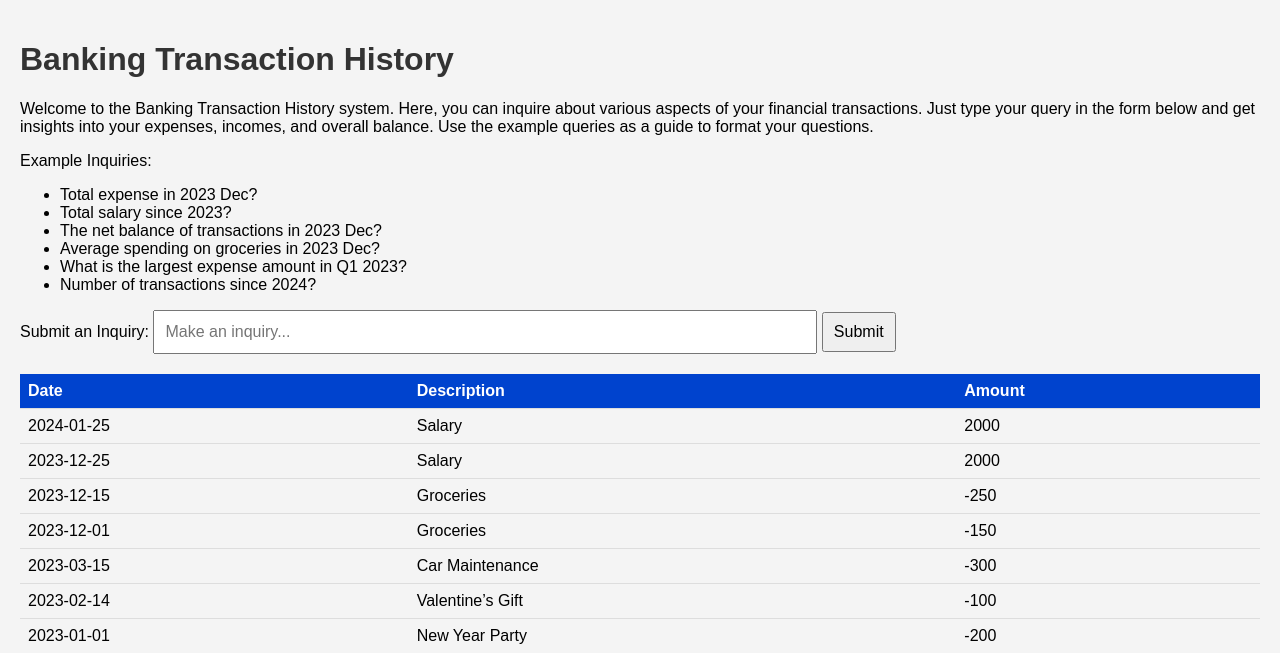
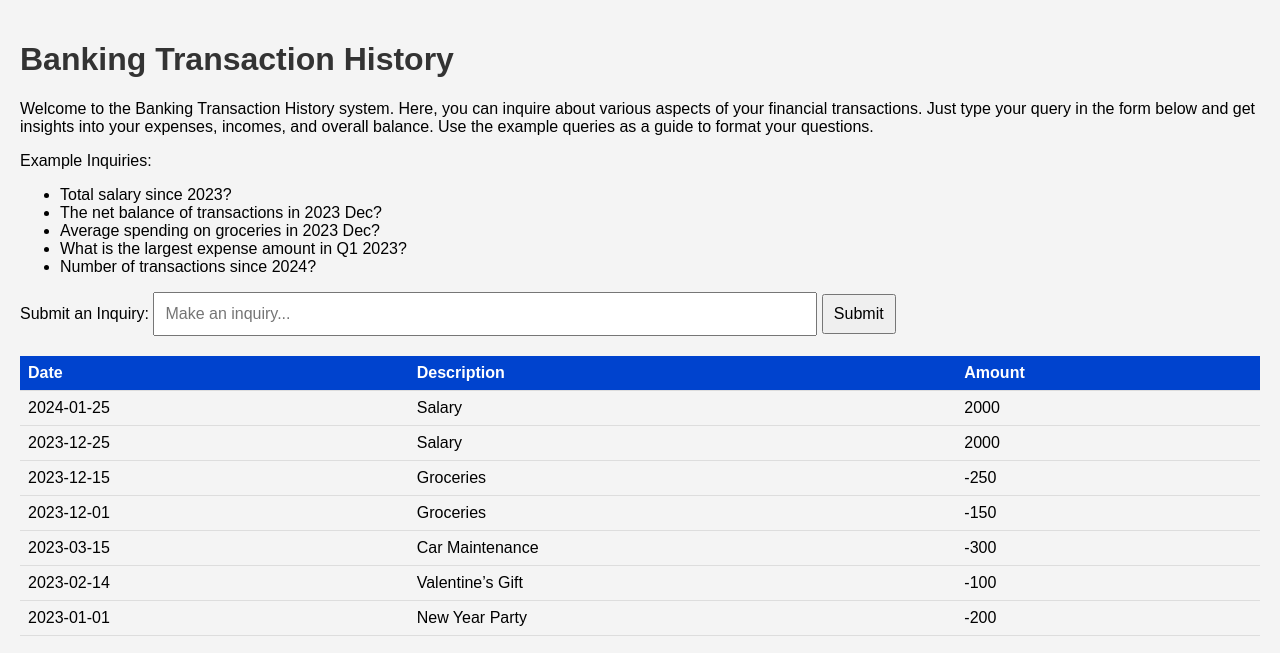
Before and after one commit to vicky-playground/TransactBot, a Flask app: page / in a window 1280 px wide. Shown: the top 653 px of the page. Run offline with Flask 3, Linux system fonts and the light colour scheme; data comes from the database, SQL or seed files in the repository.

Commit message:
Update index.html

```diff
--- a/templates/index.html
+++ b/templates/index.html
@@ -17,7 +17,6 @@
     <div class="examples">
         <p>Example Inquiries:</p>
         <ul>
-            <li>Total expense in 2023 Dec?</li>
             <li>Total salary since 2023?</li>
             <li>The net balance of transactions in 2023 Dec?</li>
             <li>Average spending on groceries in 2023 Dec?</li>
```
